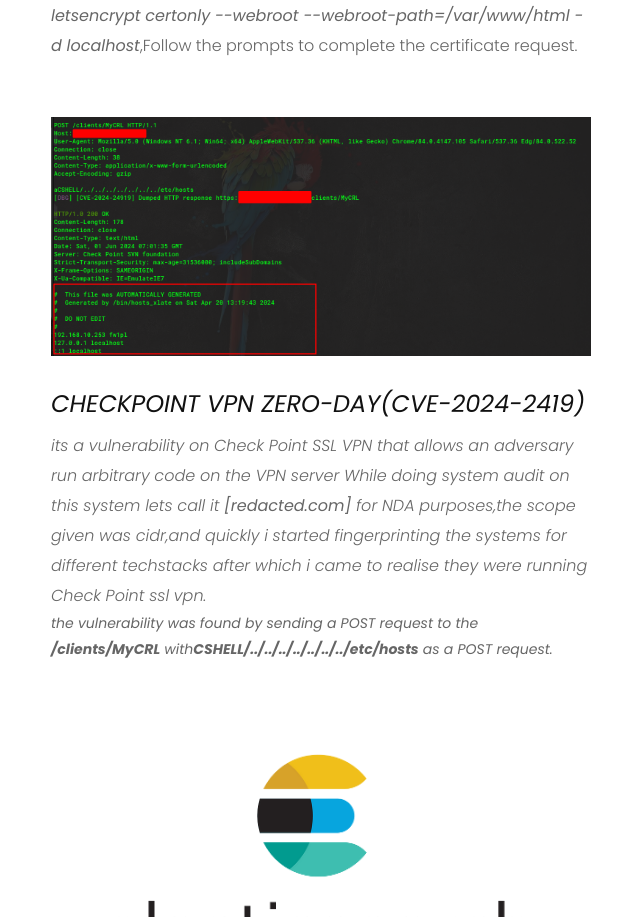
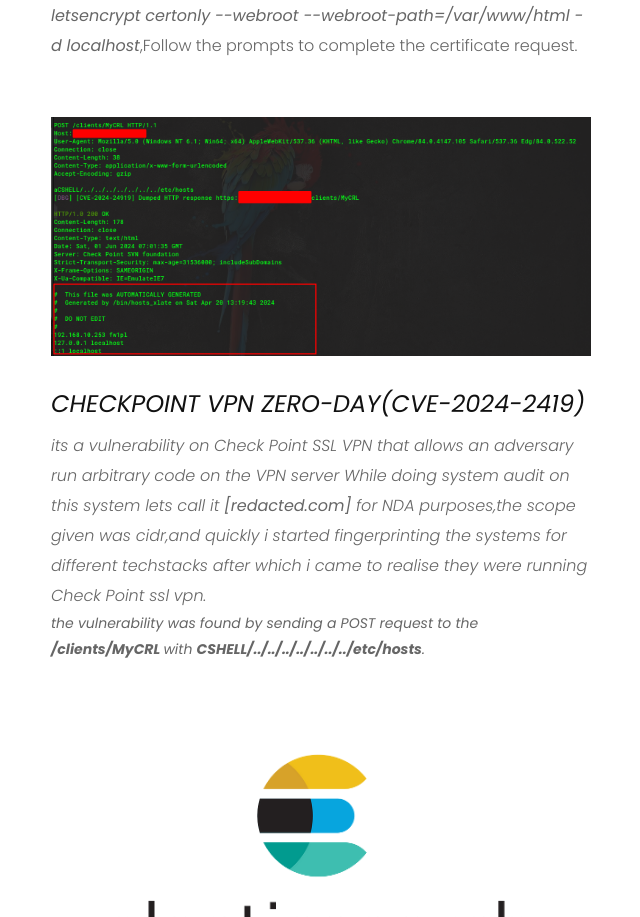
Before and after one commit to t3st3r429/t3st3r429.github.io, a plain HTML site: page index.html in a window 1280 px wide. Shown: the part 4618-5535 px from the top of the page, without its empty margins (34-674 px from the left). Drawn offline with nearby package versions, Linux system fonts and the light colour scheme.

Commit message:
Update index.html

```diff
--- a/index.html
+++ b/index.html
@@ -447,8 +447,8 @@ Once you have downloaded the installation file, follow these steps:</p><p>✔️
                         <!--<p><strong class="like">05 </strong>Like</p>-->
                      </div>
                      <h1>CHECKPOINT VPN ZERO-DAY(CVE-2024-2419)</h1>
-                     <p>its a vulnerability on Check Point SSL VPN that allows an adversary run arbitrary code on the VPN server While doing system audit on this system lets call it <b>[redacted.com]</b> for NDA purposes,the scope given was cidr,and quickly i started fingerprinting the systems for different techstacks after which i came to realise they were running Check Point ssl vpn.</p>the vulnerability was found by sending a POST request to the <i><b>/clients/MyCRL</i></b> with<i><b>CSHELL/../../../../../../../etc/hosts</b></i></b> as a POST request.
-                  </div>
+                     <p>its a vulnerability on Check Point SSL VPN that allows an adversary run arbitrary code on the VPN server While doing system audit on this system lets call it <b>[redacted.com]</b> for NDA purposes,the scope given was cidr,and quickly i started fingerprinting the systems for different techstacks after which i came to realise they were running Check Point ssl vpn.</p>the vulnerability was found by sending a POST request to the <i><b>/clients/MyCRL</i> </b> with <i><b>CSHELL/../../../../../../../etc/hosts</b></i></b>.
+               </div>
                </div></br>
                <div class="col-xl-6 col-lg-6 col-md-6 col-sm-12">
                   <div class="blog-box">
```
